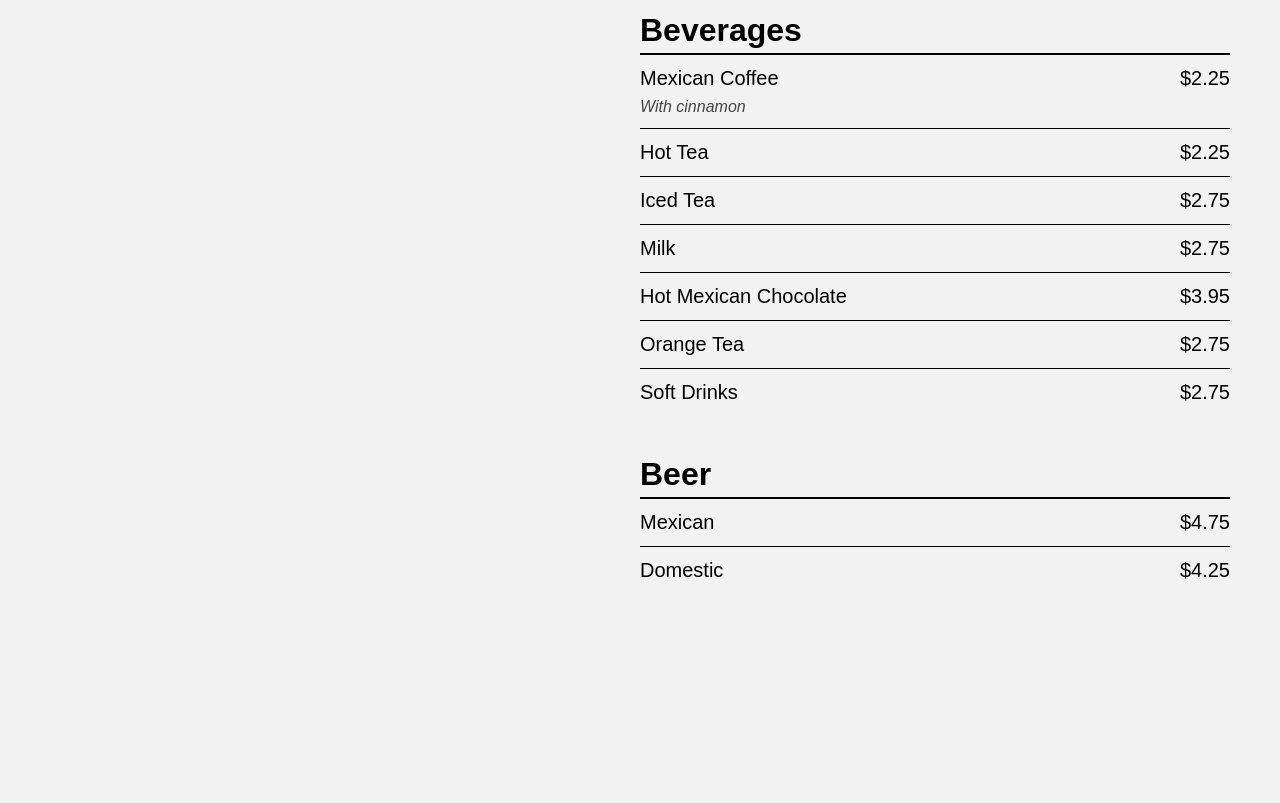
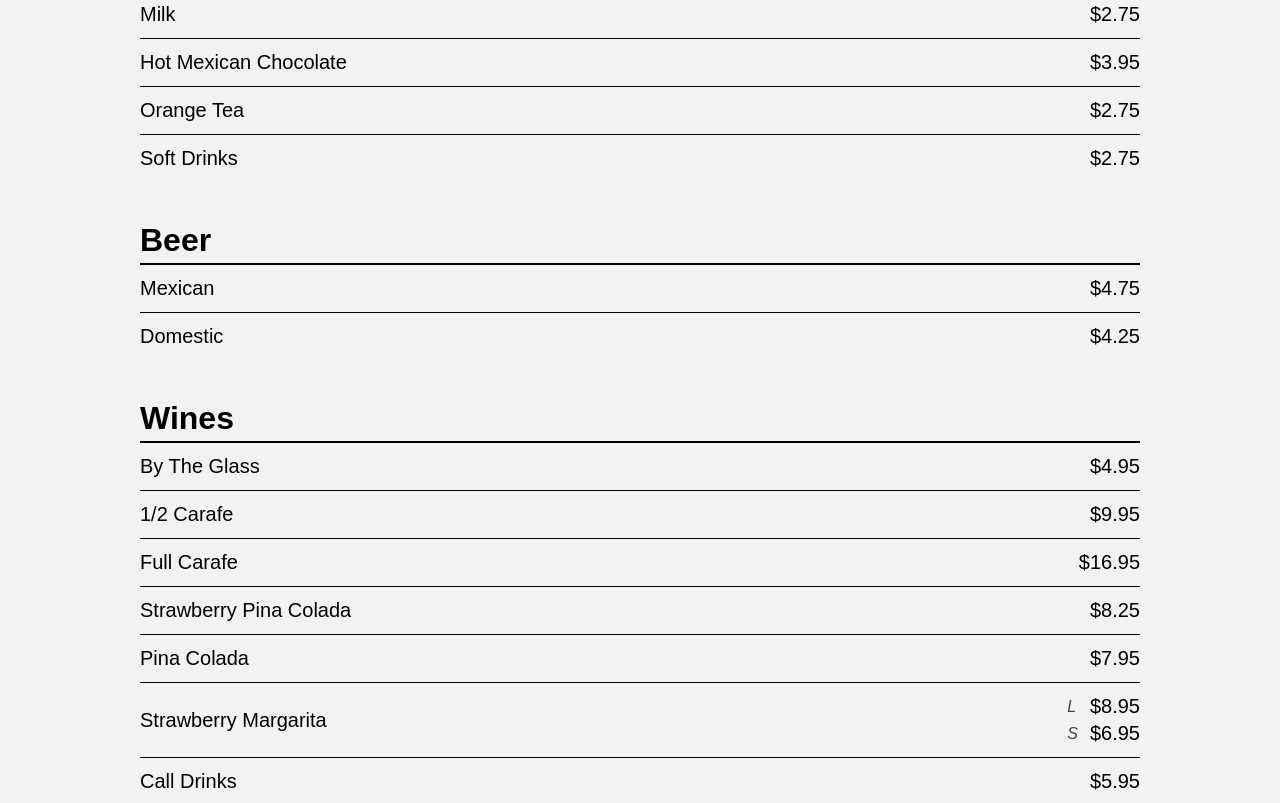
Before and after one commit to arod1104/odin-restaurant-page, a website built with webpack: page src/template.html in a window 1280 px wide. Shown: the part 3720-4523 px from the top of the page. Before the commit the page ends 4364 px from the top, so only its background shows below. Built offline with nearby package versions, Linux system fonts and the light colour scheme.

Commit message:
Converted wines menu section to JS

```diff
--- a/src/index.js
+++ b/src/index.js
@@ -81,6 +81,7 @@ function renderMenu() {
   renderMenuSuggestions(menuDiv);
   renderBeverages(menuDiv);
   renderBeer(menuDiv);
+  renderWines(menuDiv);
 
   content.appendChild(menuDiv);
 }
@@ -569,6 +570,93 @@ function renderBeer(menuDiv) {
   menuDiv.appendChild(section);
 }
 
+function renderWines(menuDiv) {
+  // Create the main section element
+  const section = document.createElement("section");
+
+  // Create the header div and its content
+  const sectionHeader = document.createElement("div");
+  sectionHeader.className = "section-header";
+
+  const sectionTitle = document.createElement("p");
+  sectionTitle.className = "section-title";
+  sectionTitle.textContent = "Wines";
+
+  sectionHeader.appendChild(sectionTitle);
+  section.appendChild(sectionHeader);
+
+  // Define the wines data
+  const wines = [
+    { name: "By The Glass", price: "$4.95" },
+    { name: "1/2 Carafe", price: "$9.95" },
+    { name: "Full Carafe", price: "$16.95" },
+    { name: "Strawberry Pina Colada", price: "$8.25" },
+    { name: "Pina Colada", price: "$7.95" },
+    {
+      name: "Strawberry Margarita",
+      sizes: [
+        { size: "L", price: "$8.95" },
+        { size: "S", price: "$6.95" },
+      ],
+    },
+    { name: "Call Drinks", price: "$5.95" },
+    { name: "Bar Drinks", price: "$5.25" },
+  ];
+
+  // Loop through the wines array and create section-item divs
+  wines.forEach(({ name, price, sizes }) => {
+    const sectionItem = document.createElement("div");
+    sectionItem.className = "section-item";
+
+    const beveragePriceBox = document.createElement("div");
+    beveragePriceBox.className = "beverage-price-box";
+
+    const beverageName = document.createElement("p");
+    beverageName.className = "beverage";
+    beverageName.textContent = name;
+
+    beveragePriceBox.appendChild(beverageName);
+
+    if (sizes) {
+      // If there are sizes, create the size and price structure
+      const pricesDiv = document.createElement("div");
+      pricesDiv.className = "prices";
+
+      sizes.forEach(({ size, price }) => {
+        const priceLabel = document.createElement("div");
+        priceLabel.className = "price-label";
+
+        const beverageSize = document.createElement("p");
+        beverageSize.className = "beverage-size";
+        beverageSize.textContent = size;
+
+        const beveragePrice = document.createElement("p");
+        beveragePrice.className = "price";
+        beveragePrice.textContent = price;
+
+        priceLabel.appendChild(beverageSize);
+        priceLabel.appendChild(beveragePrice);
+        pricesDiv.appendChild(priceLabel);
+      });
+
+      beveragePriceBox.appendChild(pricesDiv);
+    } else {
+      // Otherwise, just add the single price
+      const beveragePrice = document.createElement("p");
+      beveragePrice.className = "price";
+      beveragePrice.textContent = price;
+
+      beveragePriceBox.appendChild(beveragePrice);
+    }
+
+    sectionItem.appendChild(beveragePriceBox);
+    section.appendChild(sectionItem);
+  });
+
+  // Append the section to the given menuDiv
+  menuDiv.appendChild(section);
+}
+
 //  TODO: Change back to renderHome() when finished
 // renderHome();
 renderMenu();
--- a/src/template.html
+++ b/src/template.html
@@ -18,8 +18,8 @@
       </nav>
     </header>
     <div id="content">
-      <div class="menu">
-        <p class="menu-title">Las Piñatas Menu</p>
+      <!-- <div class="menu"> -->
+      <!-- <p class="menu-title">Las Piñatas Menu</p> -->
       <!-- <section>
           <div class="section-header">
             <p class="section-title">Appetizers</p>
@@ -360,7 +360,7 @@
             </div>
           </div>
         </section> -->
-        <section>
+      <!-- <section>
           <div class="section-header">
             <p class="section-title">Wines</p>
           </div>
@@ -421,8 +421,8 @@
               <p class="price">$5.25</p>
             </div>
           </div>
-        </section>
-      </div>
+        </section> -->
+      <!-- </div> -->
     </div>
   </body>
 </html>
```
Lines whose indentation alone changed are shown as unchanged.
